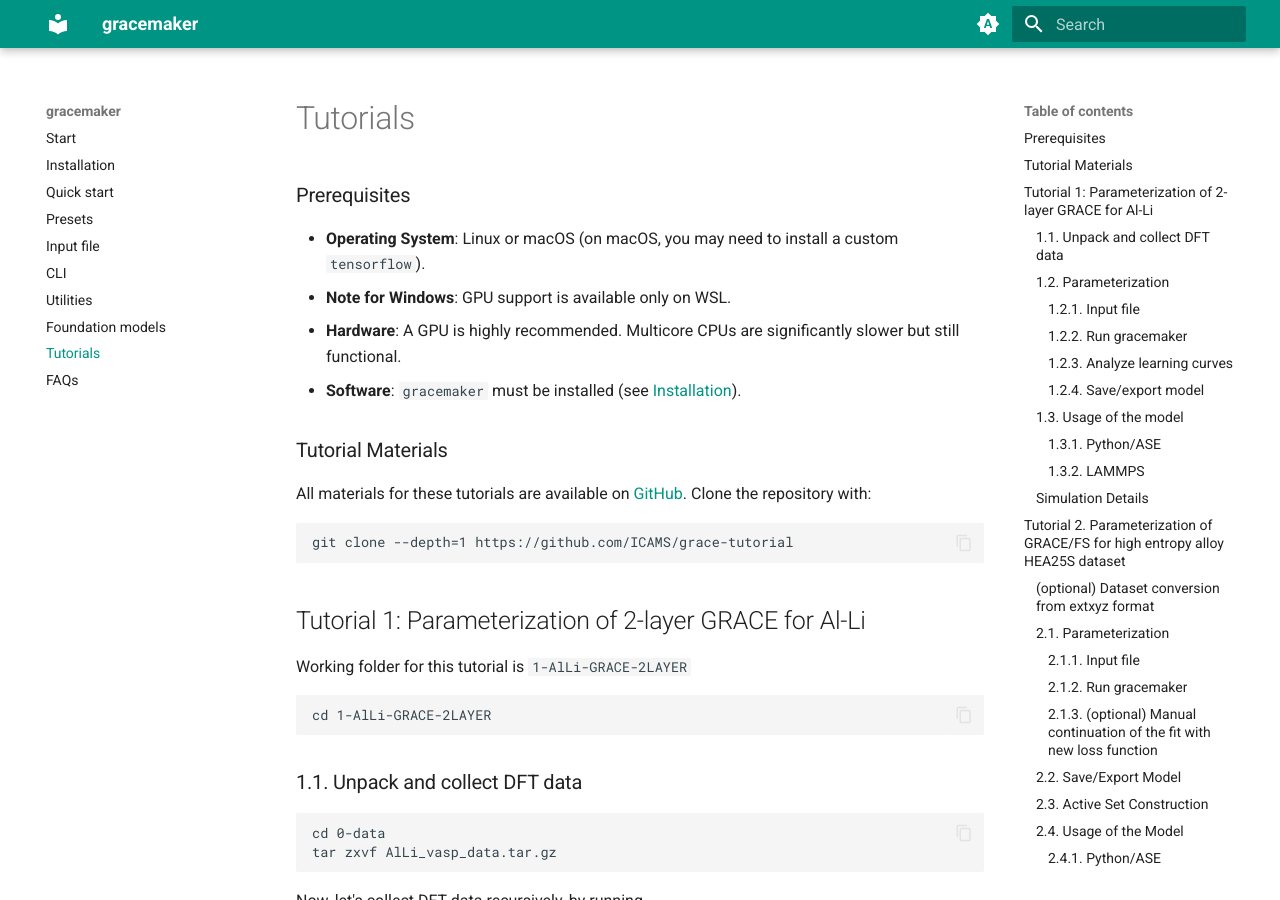
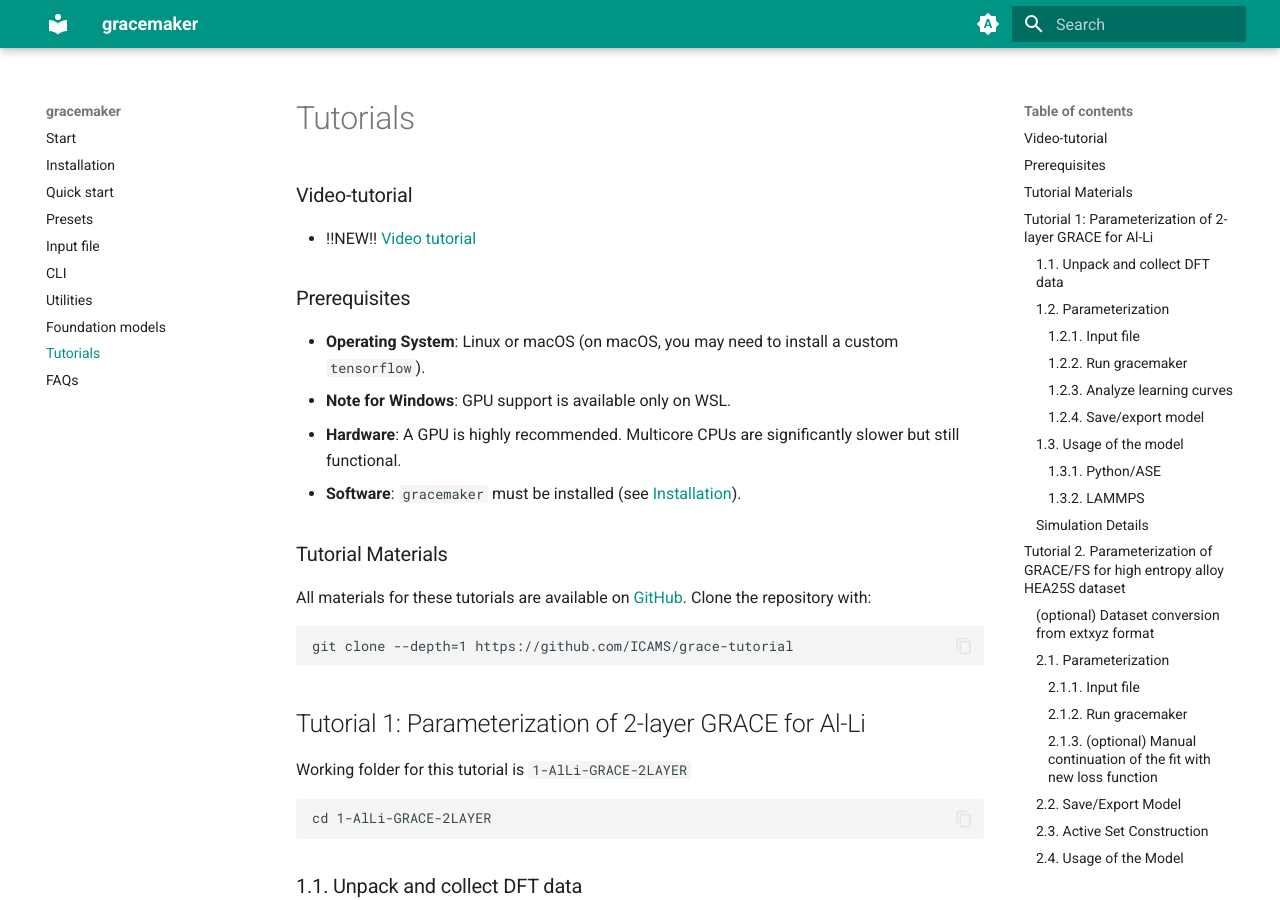
Before and after one commit to ICAMS/grace-tensorpotential, an MkDocs documentation site: the page built from docs/gracemaker/tutorials.md, in a window 1280 px wide and 900 px high. Built offline with MkDocs 1.6.1 and Material for MkDocs 9.7.7, drawn with Linux system fonts in a browser that asks for light colours.

Commit message:
add link to video tutorial

```diff
--- a/docs/gracemaker/tutorials.md
+++ b/docs/gracemaker/tutorials.md
@@ -1,4 +1,8 @@
 # Tutorials
+
+### Video-tutorial
+
+* !!NEW!! [Video tutorial](https://www.youtube.com/watch?v=rndnkiu9LGE)
 
 ### Prerequisites
 
```
Also changed, not shown: docs/index.md (+1 -0 lines).
